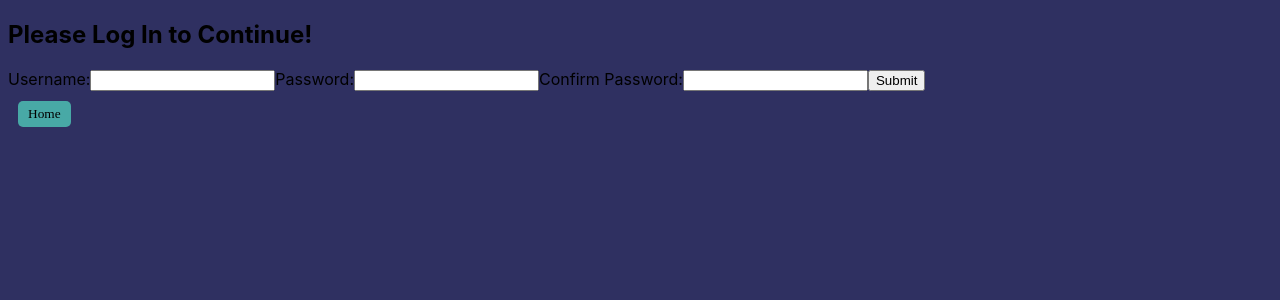
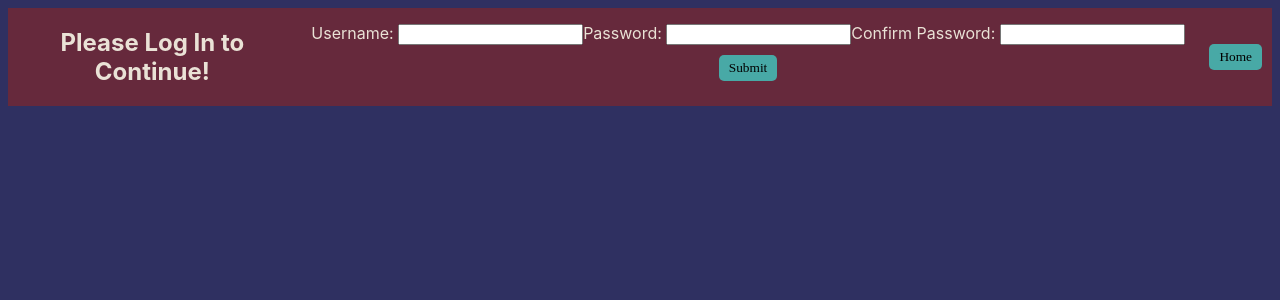
Before and after one commit to kellduran/policy-keeper, a React (Create React App) app in the folder client/: page /login in a window 1280 px wide. Shown: the top 300 px of the page. Built offline with nearby package versions, Linux system fonts and the light colour scheme.

Commit message:
styled components

```diff
--- a/client/src/components/FavoritePolicyCard.js
+++ b/client/src/components/FavoritePolicyCard.js
@@ -1,6 +1,7 @@
 import React, { useState } from "react";
 import { Link, useNavigate } from "react-router-dom";
 import StyledButton from "../styled-comps/StyledButton";
+import StyledDiv from "../styled-comps/BackgroundStyle";
 
 function FavoritePolicyCard({ favpolicy, currentUser }){
     const navigate = useNavigate();
@@ -22,8 +23,8 @@ function FavoritePolicyCard({ favpolicy, currentUser }){
 
     return(
         <>
-        <div key={favpolicy.law_citation}>
-        <h2>Favorite Policies:</h2>
+        <StyledDiv key={favpolicy.law_citation}>
+        {/* <h2>Favorite Policies:</h2> */}
         <h2>State: {favpolicy.state}</h2>
         <h2>Law Citation: {favpolicy.law_citation} </h2>
         <h2>Title: {favpolicy.title} </h2>
@@ -37,7 +38,7 @@ function FavoritePolicyCard({ favpolicy, currentUser }){
         {/* <Link to={"/removepolicy"} policy_id={id}> */}
         <StyledButton onClick={ handleClick }>Remove Policy</StyledButton>
         {/* </ Link> */}
-        </div>
+        </StyledDiv>
         </>
     )
 }
--- a/client/src/components/Login.js
+++ b/client/src/components/Login.js
@@ -2,6 +2,9 @@ import React, { useState, useEffect } from "react";
 import { useNavigate } from "react-router-dom";
 import UserContainer from "./UserContainer";
 import { NavButton } from "../tools/hooks"
+import theme from "../styled-comps/theme";
+import StyledButton from "../styled-comps/StyledButton";
+import StyledDiv from "../styled-comps/BackgroundStyle";
 
 function Login({ setCurrentUser, currentUser }){
     const [errors, setErrors] = useState([])
@@ -51,10 +54,10 @@ function Login({ setCurrentUser, currentUser }){
       }
 
     return(
-        <div>
-        <h2>Please Log In to Continue!</h2>
+        <StyledDiv.UserBackground>
+        <h2 style={{color: theme.bone}}>Please Log In to Continue!</h2>
         <form onSubmit={handleSubmit}>
-        <label htmlFor="username">Username:</label>
+        <label style={{color: theme.bone }}htmlFor="username">Username: </label>
         <input
           id="username-signup-input"
           type="text"
@@ -62,7 +65,7 @@ function Login({ setCurrentUser, currentUser }){
           value={formData.user_name}
           onChange={handleChange}
         />
-        <label htmlFor="password">Password:</label>
+        <label style={{color: theme.bone }}htmlFor="password">Password: </label>
         <input
           id="password-signup-input"
           type="password"
@@ -70,16 +73,16 @@ function Login({ setCurrentUser, currentUser }){
           value={formData.password}
           onChange={handleChange}
         />
-        <label htmlFor="confirm-password">Confirm Password:</label>
+        <label style={{color: theme.bone }}htmlFor="confirm-password">Confirm Password: </label>
         <input
           id="confirm-password-signup-input"
           type="password"
           name="confirm-password"
         />
-        <button type="submit">Submit</button>
+        <StyledButton type="submit">Submit</StyledButton>
       </form>
       <NavButton path="/" text="Home" />
-        </div>
+        </StyledDiv.UserBackground>
 
 
     );
--- a/client/src/components/PolicyCard.js
+++ b/client/src/components/PolicyCard.js
@@ -1,4 +1,5 @@
 import React, { useState } from "react";
+import StyledDiv from "../styled-comps/BackgroundStyle";
 
 function PolicyCard({ policy, currentUser }){
     const [newFavorite, setNewFavorite] = useState({
@@ -7,7 +8,7 @@ function PolicyCard({ policy, currentUser }){
     })
 
     const { id } = currentUser
-    console.log(id, "id from PolicyCard")
+    // console.log(id, "id from PolicyCard")
 
     function handleClick(e){
         e.preventDefault();
@@ -26,7 +27,7 @@ function PolicyCard({ policy, currentUser }){
 
     return(
         <>
-        <div key={policy.id}>
+        <div  key={policy.id}>
         <h2>State: {policy.state}</h2>
         <h2>Law Citation: {policy.law_citation} </h2>
         <h2>Title: {policy.title} </h2>
@@ -37,6 +38,7 @@ function PolicyCard({ policy, currentUser }){
         <h2>Database Retrieved From: {policy.database} </h2>
         <h2>Source: {policy.source} </h2>
         </div>
+        <br/>
         </>
     )
 }
--- a/client/src/components/PolicyContainer.js
+++ b/client/src/components/PolicyContainer.js
@@ -1,6 +1,7 @@
 import React, { useState, useEffect } from "react";
 import { NavButton } from "../tools/hooks";
 import PolicyCard from "./PolicyCard";
+import StyledDiv from "../styled-comps/BackgroundStyle";
 
 function PolicyContainer({ currentUser }){
     console.log(currentUser)
@@ -23,14 +24,18 @@ function PolicyContainer({ currentUser }){
     })
     return(
         <>
+        <div>
         <NavButton path="/logout" text="Log Out" />
         <NavButton path="/" text="Home" />
         <NavButton path="/user" text="My Page" />
-        <div>
+        </div>
+        <StyledDiv.UserBackground>
             <h1>Policies Page</h1>
             <h2>State Level Opioid Prescribing Policies</h2>
-        </div>
+        </StyledDiv.UserBackground>
+        <StyledDiv.PolicyBackground>
         {displayPolicies}
+        </StyledDiv.PolicyBackground>
         </>
     )
 }
--- a/client/src/components/SignupForm.js
+++ b/client/src/components/SignupForm.js
@@ -1,6 +1,11 @@
 import React, { useState } from "react";
 import { useNavigate } from "react-router-dom";
 import { NavButton } from "../tools/hooks";
+import theme from "../styled-comps/theme";
+import StyledButton from "../styled-comps/StyledButton";
+import StyledDiv from "../styled-comps/BackgroundStyle";
+
+
 
 const SignupForm = ({ currentUser, setCurrentUser }) => {
     // eslint-disable-next-line no-unused-vars
@@ -52,8 +57,11 @@ const SignupForm = ({ currentUser, setCurrentUser }) => {
 
     return (
       <>
+      <StyledDiv.UserBackground>
+      <h2 style={{color: theme.bone }}>Please Sign Up!</h2>
+      <br/>
       <form onSubmit={handleSubmit}>
-        <label htmlFor="username">Username:</label>
+        <label style={{color: theme.bone }}htmlFor="username">Username:</label>
         <input
           id="username-signup-input"
           type="text"
@@ -61,7 +69,7 @@ const SignupForm = ({ currentUser, setCurrentUser }) => {
           value={formData.user_name}
           onChange={handleChange}
         />
-        <label htmlFor="email">Email:</label>
+        <label style={{color: theme.bone }} htmlFor="email">Email:</label>
         <input
           id="email-signup-input"
           type="text"
@@ -69,7 +77,7 @@ const SignupForm = ({ currentUser, setCurrentUser }) => {
           value={formData.user_email}
           onChange={handleChange}
         />
-        <label htmlFor="password">Password:</label>
+        <label style={{color: theme.bone }}htmlFor="password">Password:</label>
         <input
           id="password-signup-input"
           type="password"
@@ -77,16 +85,17 @@ const SignupForm = ({ currentUser, setCurrentUser }) => {
           value={formData.password}
           onChange={handleChange}
         />
-        <label htmlFor="confirm-password">Confirm Password:</label>
+        <label style={{color: theme.bone }}htmlFor="confirm-password">Confirm Password:</label>
         <input
           id="confirm-password-signup-input"
           type="password"
           name="confirm-password"
         />
-        <button type="submit">Submit</button>
+        <StyledButton type="submit">Submit</StyledButton>
       </form>
 
       <NavButton path="/" text="Home" />
+      </StyledDiv.UserBackground>
        </>
     );
   };
--- a/client/src/components/UpdateUser.js
+++ b/client/src/components/UpdateUser.js
@@ -1,6 +1,8 @@
 import React, { useState } from "react";
-import { useNavigate } from "react-router-dom";
-
+import { useNavigate, Link } from "react-router-dom";
+import theme from "../styled-comps/theme";
+import StyledButton from "../styled-comps/StyledButton"
+import StyledDiv from "../styled-comps/BackgroundStyle"
 
 function UpdateUser({ currentUser, setCurrentUser }){
     const [formData, setFormData] = useState({
@@ -38,8 +40,9 @@ function UpdateUser({ currentUser, setCurrentUser }){
 
     return(
         <>
+        <StyledDiv.UserBackground>
         <form onSubmit={handleSubmit}>
-        <label htmlFor="username">Update Username:</label>
+        <label style={{color: theme.bone }}htmlFor="username">Update Username: </label>
         <input
           id="username-signup-input"
           type="text"
@@ -47,8 +50,12 @@ function UpdateUser({ currentUser, setCurrentUser }){
           value={formData.user_name}
           onChange={handleChange}
         />
-        <button>Update</button>
+        <StyledButton>Update</StyledButton>
         </form>
+        <Link to={'/'}>
+            <StyledButton>I've Changed My Mind</StyledButton>
+        </Link>
+        </StyledDiv.UserBackground>
         </>
     )
 }
--- a/client/src/components/UserContainer.js
+++ b/client/src/components/UserContainer.js
@@ -4,6 +4,7 @@ import FavoritePolicyCard from "./FavoritePolicyCard";
 import { Link } from 'react-router-dom';
 import StyledButton from "../styled-comps/StyledButton";
 import StyledDiv from "../styled-comps/BackgroundStyle";
+import theme from "../styled-comps/theme";
 
 
 function UserContainer ({setCurrentUser, currentUser }){
@@ -46,7 +47,7 @@ function UserContainer ({setCurrentUser, currentUser }){
     return (
         <>
         <div>
-        <h2>My Page</h2>
+        <h1 style={{color: theme.bone }}>My Page</h1>
          <NavButton path="/logout" text="Logout" />
          <NavButton path="/" text="Home" />
          <NavButton path="/policy" text="Policies" />
@@ -62,9 +63,11 @@ function UserContainer ({setCurrentUser, currentUser }){
             <StyledButton>Delete My Account</ StyledButton>
             </Link>
         </StyledDiv.UserBackground>
-        <div>
+        <StyledDiv>
+         <h2> My Policies </h2>
+         </StyledDiv>
         {displayFavoritePolicies}
-        </div>
+
         </>
     )
 }
--- a/client/src/styled-comps/BackgroundStyle.js
+++ b/client/src/styled-comps/BackgroundStyle.js
@@ -16,5 +16,11 @@ align-items: center;
 justify-content: center;
 background-color: ${theme.berry};
 `
+const PolicyBackground = styled.div`
+text-align: center;
+background-color: ${theme.bone};
+border-top: 2px solid black;
+`
 BackgroundStyle.UserBackground = UserBackground
+BackgroundStyle.PolicyBackground = PolicyBackground
 export default BackgroundStyle
```
Lines whose indentation alone changed are shown as unchanged.
